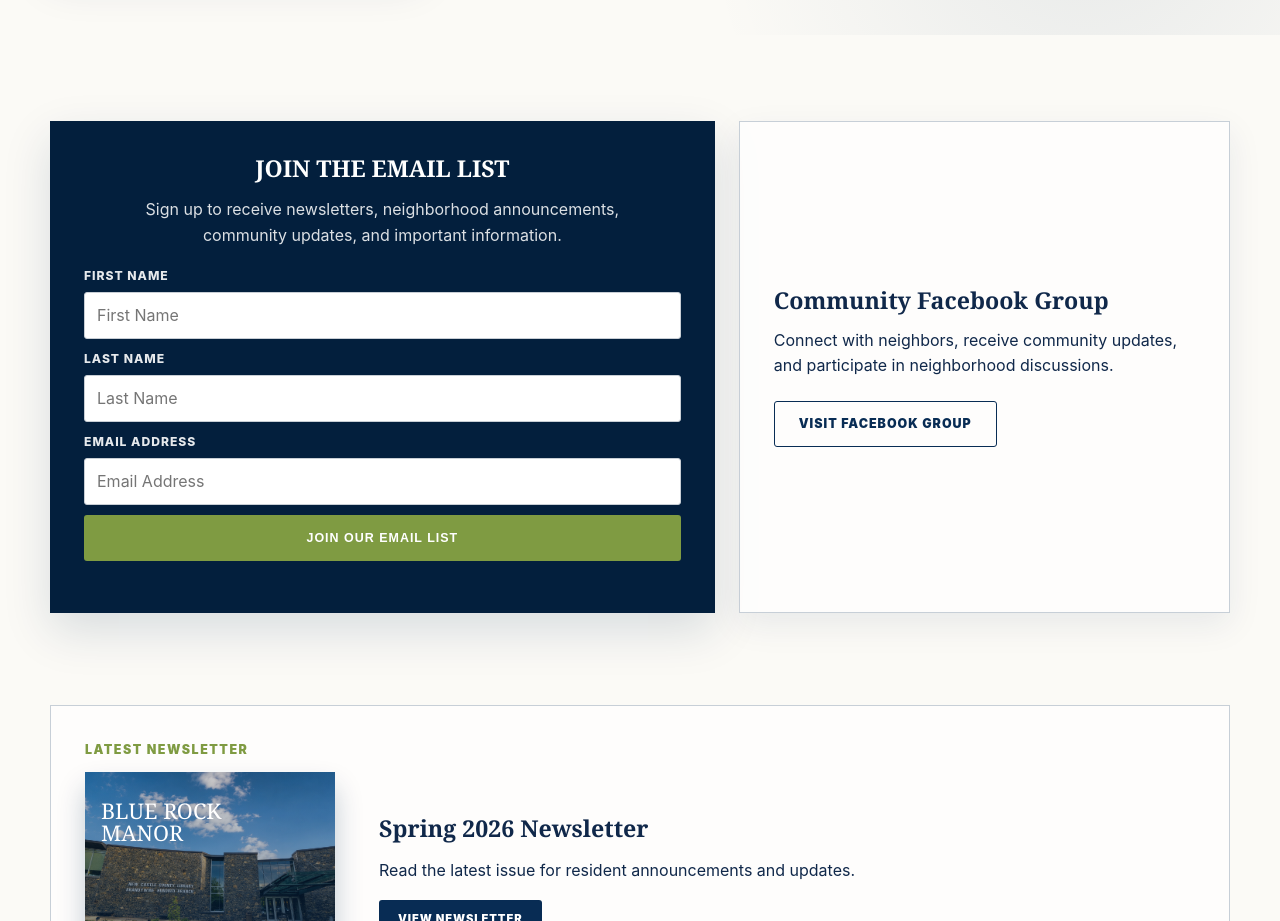
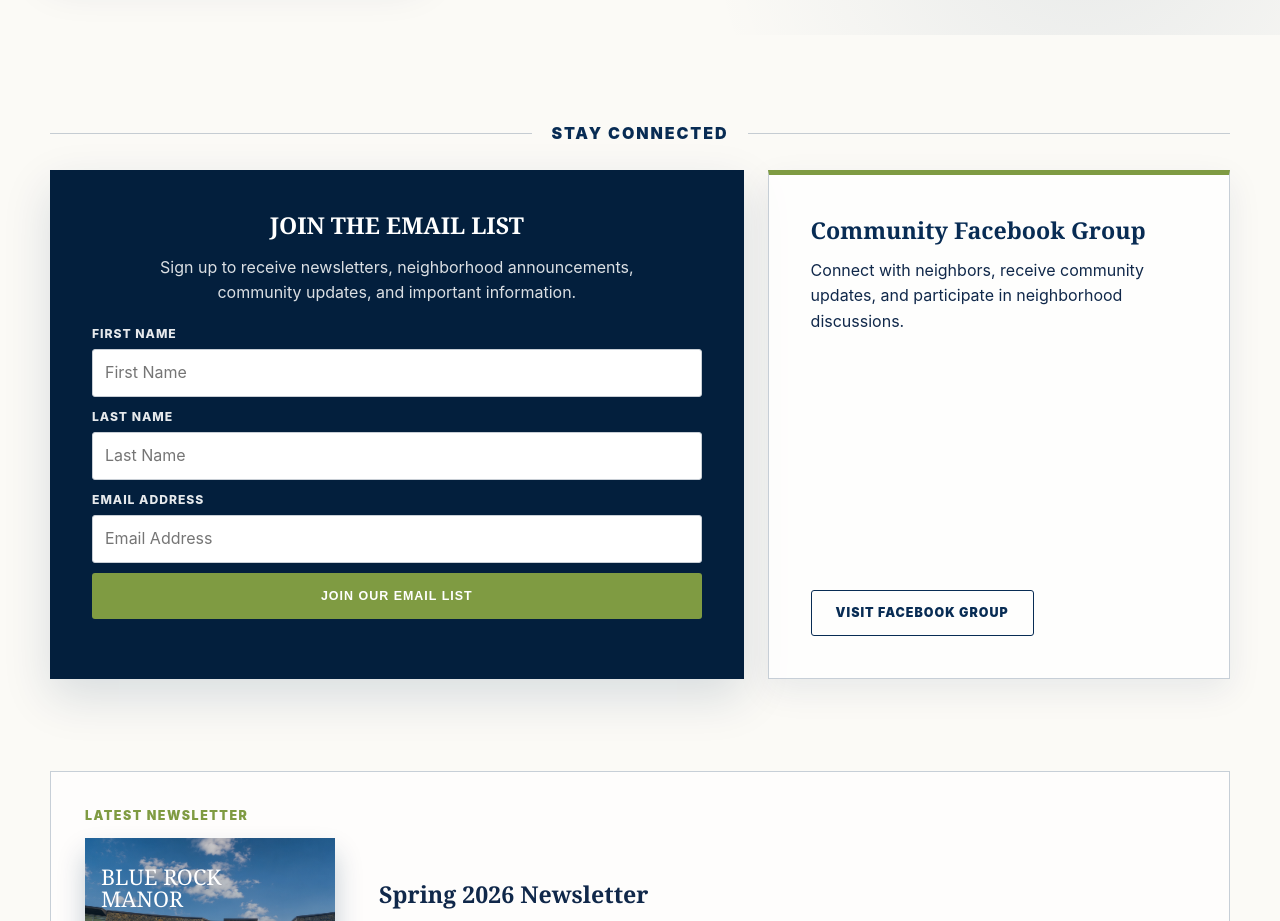
Before and after one commit to Barracoon/brmca-website, a plain HTML site: page index.html in a window 1280 px wide. Shown: the part 1120-2041 px from the top of the page. Drawn offline with Linux system fonts and the light colour scheme.

Commit message:
Refine homepage stay connected section

```diff
--- a/index.html
+++ b/index.html
@@ -51,8 +51,14 @@
       </section>
 
       <section class="section email-signup-section" id="email-list">
-        <div class="container communication-grid">
-          <article class="feature-card signup-card homepage-signup-card">
+        <div class="container">
+          <div class="section-title">
+            <span></span>
+            <h2>Stay Connected</h2>
+            <span></span>
+          </div>
+          <div class="communication-grid">
+            <article class="feature-card communication-card signup-card homepage-signup-card">
               <h3>Join the Email List</h3>
               <p>Sign up to receive newsletters, neighborhood announcements, community updates, and important information.</p>
               <form id="signupForm" class="signup-form">
@@ -62,11 +68,12 @@
                 <button type="submit" class="btn btn-secondary">Join Our Email List</button>
               </form>
             </article>
-          <article class="feature-card facebook-card">
+            <article class="feature-card communication-card facebook-card">
               <h3>Community Facebook Group</h3>
               <p>Connect with neighbors, receive community updates, and participate in neighborhood discussions.</p>
               <a class="btn btn-outline" href="https://www.facebook.com/share/g/1CXZdKDyFz/" target="_blank" rel="noreferrer">Visit Facebook Group</a>
             </article>
+          </div>
         </div>
       </section>
 
--- a/styles/main.css
+++ b/styles/main.css
@@ -379,14 +379,18 @@ input:focus-visible {
   padding-bottom: clamp(20px, 4vw, 34px);
 }
 
+.email-signup-section .section-title {
+  margin-bottom: 24px;
+}
+
 .communication-grid {
   display: grid;
-  grid-template-columns: minmax(300px, 1.15fr) minmax(260px, 0.85fr);
+  grid-template-columns: minmax(320px, 1.2fr) minmax(280px, 0.8fr);
   gap: 24px;
   align-items: stretch;
 }
 
-.homepage-signup-card {
+.feature-card.homepage-signup-card {
   min-height: auto;
   padding: clamp(28px, 4vw, 42px);
   text-align: left;
@@ -404,13 +408,18 @@ input:focus-visible {
   text-align: center;
 }
 
-.facebook-card {
+.feature-card.facebook-card {
   display: flex;
   min-height: auto;
   flex-direction: column;
-  justify-content: center;
+  justify-content: flex-start;
+  background: rgba(255, 255, 255, 0.78);
   border-top: 5px solid var(--sage-dark);
   box-shadow: 0 12px 32px rgba(8, 44, 84, 0.08);
+}
+
+.facebook-card h3 {
+  color: var(--navy);
 }
 
 .facebook-card p:not(.kicker) {
@@ -419,6 +428,7 @@ input:focus-visible {
 
 .facebook-card .btn {
   align-self: flex-start;
+  margin-top: auto;
 }
 
 .feature-card,
@@ -430,6 +440,11 @@ input:focus-visible {
 
 .feature-card {
   min-height: 330px;
+}
+
+.communication-card {
+  min-height: auto;
+  padding: clamp(28px, 4vw, 42px);
 }
 
 .feature-card h3 {
```
Lines whose indentation alone changed are shown as unchanged.
